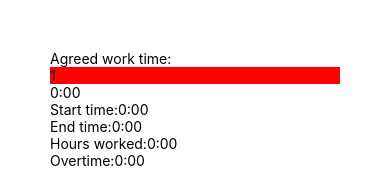
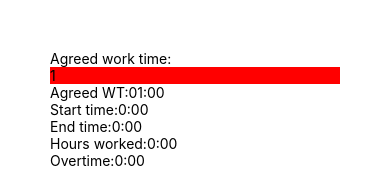
Before and after one commit to ValkovMirec/overtimeCounter, a React Native app: screen / in a window 390 px wide. Shown: the top 174 px of the page. Built offline with nearby package versions, Linux system fonts and the light colour scheme.

Commit message:
Fixed TIME_CONVERTER not flooring negative minutes in functions.js and fixed rendering agreedWorkTime when in default ammount

```diff
--- a/App.js
+++ b/App.js
@@ -4,7 +4,7 @@ import Slider from '@react-native-community/slider'
 
 //Helpers import
 
-import {TIME_CONVERTER, NEGATIVE_TIME_HANDLER} from './FNS/functions';
+import {TIME_CONVERTER} from './FNS/functions';
 
 //Variables
 
@@ -68,11 +68,11 @@ export default function App() {
         keyboardType="number-pad"
       />
 
-      {!setAgreedWorkTime? <Text>Agreed WT:00:00</Text>:<Text>{TIME_CONVERTER(agreedWorkTime)}</Text>}
+      {!agreedWorkTime? <Text>Agreed WT:01:00</Text>:<Text>Agreed WT{TIME_CONVERTER(agreedWorkTime)}</Text>}
       <Text>Start time:{TIME_CONVERTER(startTime)}</Text>
       <Text>End time:{TIME_CONVERTER(endTime)}</Text>
       <Text>Hours worked:{TIME_CONVERTER(hoursWorked)}</Text>
-      <Text>Overtime:{NEGATIVE_TIME_HANDLER(overTime)}</Text>
+      <Text>Overtime:{TIME_CONVERTER(overTime)}</Text>
       <View style={styles.sliderContainer}>
 
         <Slider
--- a/FNS/functions.js
+++ b/FNS/functions.js
@@ -1,24 +1,26 @@
 export function TIME_CONVERTER(minutes) {
-    let hoursOutput = Math.floor(minutes/60)
-    let minutesOutput = Math.floor(minutes%60)
 
-        if(minutesOutput<10) {
-        minutesOutput = `0${minutesOutput}`
-        }
+    if(minutes<0) {
 
-    return `${hoursOutput}:${minutesOutput}`
-}
+        let convertedToPositive = -minutes
+        let hoursOutput = Math.floor(convertedToPositive/60)
+        let minutesOutput = convertedToPositive%60
 
-export function NEGATIVE_TIME_HANDLER(minutes) {
-    if(minutes<0) {
-        let hoursFinal = Math.floor(-minutes/60)
-        let minutesFinal = -minutes%60
-        return `-${hoursFinal}:${minutesFinal}`;
+        //Handling minutes less than 10 without "0"
+            if(minutesOutput<10){
+                return `-${hoursOutput}:0${Math.trunc(minutesOutput)}`
+            }else{
+                return `-${hoursOutput}:${Math.trunc(minutesOutput)}`;
+            }
+
     }else{
+
         let hoursOutput = Math.floor(minutes/60)
         let minutesOutput = Math.floor(minutes%60)
-        if(minutesOutput<10) {
-            minutesOutput = `0${minutesOutput}`
+
+        //Handling minutes less than 10 without "0"
+            if(minutesOutput<10) {
+                minutesOutput = `0${minutesOutput}`
             }
 
         return `${hoursOutput}:${minutesOutput}`
```
